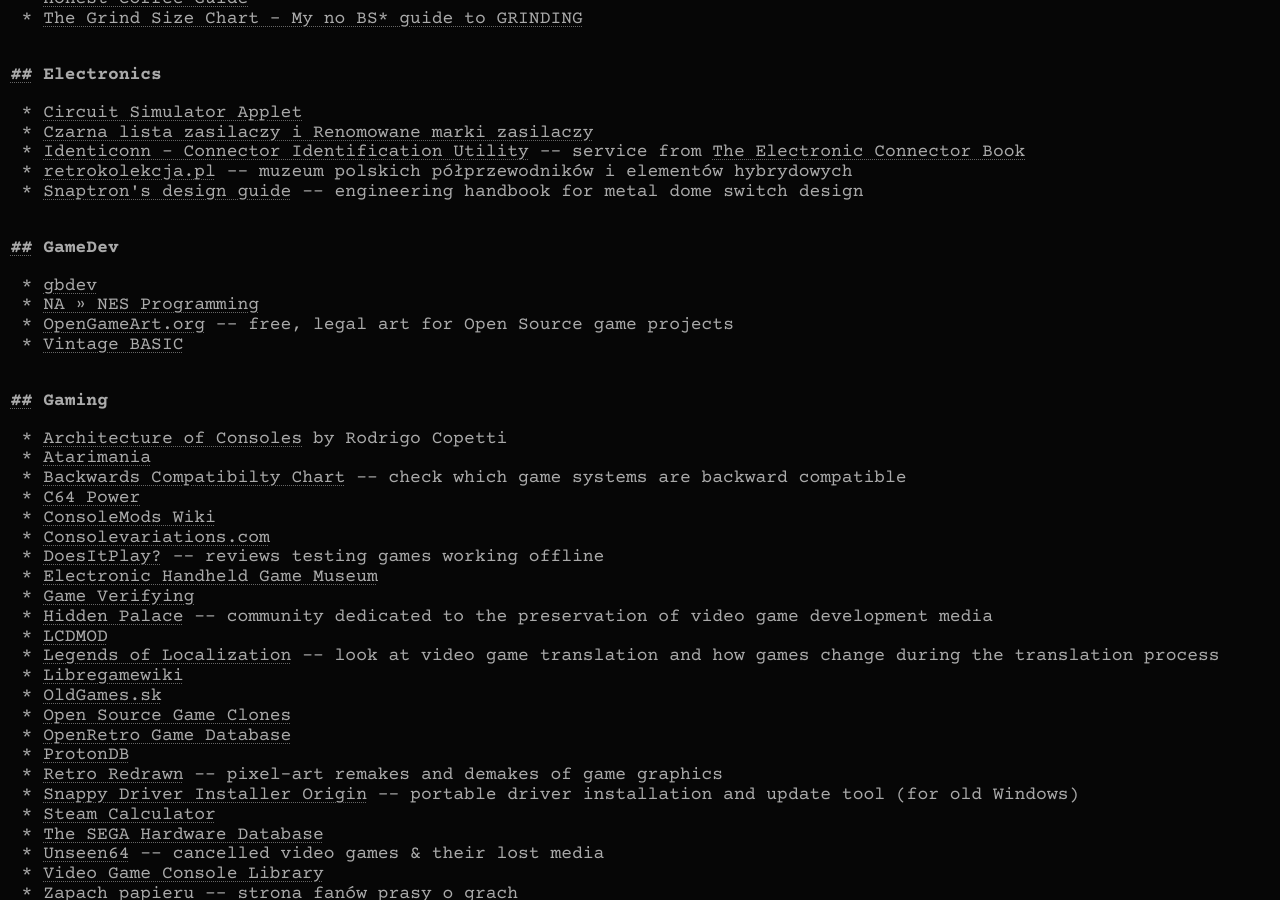
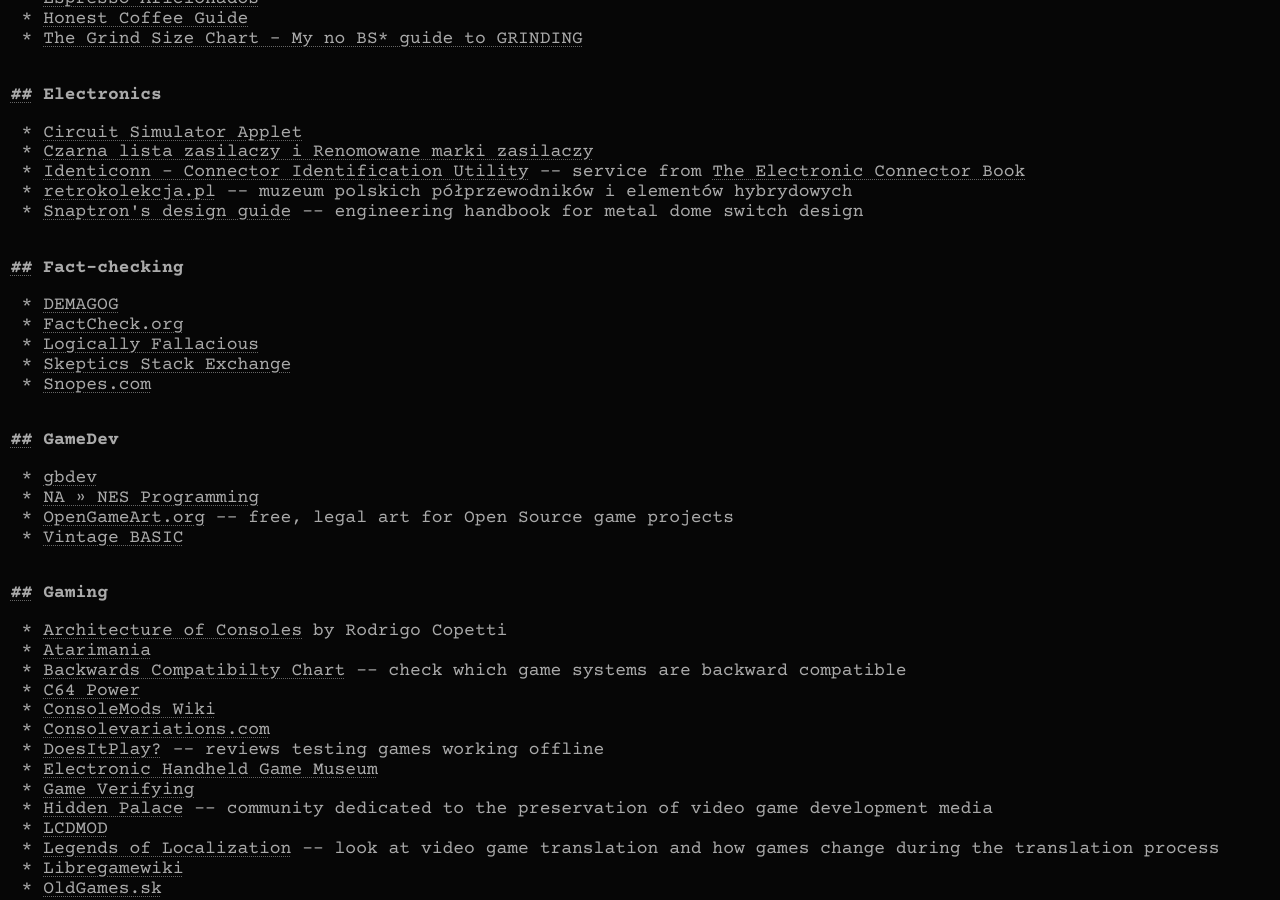
Before and after one commit to Jorenar/blog, a Jekyll site: the page built from _posts/2020-03-26-blogroll.md, in a window 1280 px wide and 900 px high, scrolled down 1423 px. Built offline with Jekyll 4.4.1, drawn with Linux system fonts in a browser that asks for light colours; some of the changed text lies outside the part shown.

Commit message:
deploy: 951723fa3ee9f7a626b5eef5f457ee0a69ddc387

```diff
--- a/_posts/2020-03-26-blogroll.md
+++ b/_posts/2020-03-26-blogroll.md
@@ -61,6 +61,14 @@ pin: 1
 * [Identiconn - Connector Identification Utility](https://connectorbook.eu/identification.html) -- service from [The Electronic Connector Book](https://connectorbook.eu)
 * [retrokolekcja.pl](http://retrokolekcja.pl) -- muzeum polskich półprzewodników i elementów hybrydowych
 * [Snaptron's design guide](https://go.snaptron.com/design-guide-v3.0) -- engineering handbook for metal dome switch design
+
+## Fact-checking
+
+* [DEMAGOG](https://demagog.org.pl/)
+* [FactCheck.org](https://www.factcheck.org/)
+* [Logically Fallacious](https://www.logicallyfallacious.com)
+* [Skeptics Stack Exchange](https://skeptics.stackexchange.com/)
+* [Snopes.com](https://www.snopes.com/)
 
 ## GameDev
 
```
Also changed, not shown: other parts of _posts/2020-03-26-blogroll.md (+1 -1 lines).
